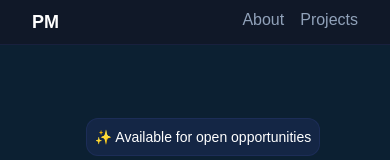
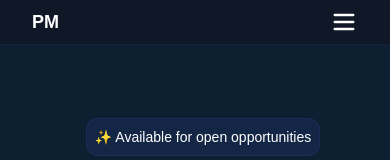
Before and after one commit to PeterDMadrid/Portfolio, a Next.js app: page / in a window 390 px wide. Shown: the top 160 px of the page. Built offline with nearby package versions, Linux system fonts and the light colour scheme.

Commit message:
Edited header mobile view

```diff
--- a/src/app/layout.tsx
+++ b/src/app/layout.tsx
@@ -1,5 +1,4 @@
 import type { Metadata } from "next";
-import { Geist, Geist_Mono } from "next/font/google";
 import "./globals.css";
 import Header from "@/components/Header";
 
--- a/src/components/Header.tsx
+++ b/src/components/Header.tsx
@@ -2,9 +2,11 @@
 
 import Link from "next/link";
 import { useEffect, useState } from "react";
+import { X, Menu } from "lucide-react";
 
 export default function Header() {
     const [scrolled, setScrolled] = useState(false);
+    const [isMenuOpen, setMenu] = useState(false);
 
     useEffect(() => {
         const handleScroll = () => {
@@ -16,22 +18,56 @@ export default function Header() {
 
     return (
         <header>
-            <nav
-                className={`
-      flex justify-between
-      fixed top-0 w-full px-8
-      z-[1000] transition-all duration-100 ease-in-out
-      ${scrolled
-                        ? "bg-transparent backdrop-blur-0 shadow-none py-2"
-                        : "bg-gray-900 backdrop-blur-[50px] py-2 border-b border-[#6366f1]/10"}
-    `}
-            >
+            <div className={`flex justify-between fixed top-0 w-full px-8 z-[1000] transition-all duration-100 ease-in-out
+      ${scrolled ? "bg-transparent backdrop-blur-0 shadow-none py-2" : "bg-gray-900 backdrop-blur-[50px] py-2 border-b border-[#6366f1]/10"}`}>
                 <Link href="/" className="text-white font-bold text-lg cursor-pointer">PM</Link>
-                <div className="flex gap-4 text-slate-400">
-                    <Link href="/about" className="font-light text-md cursor-pointer">About</Link>
-                    <Link href="/" className="font-light text-md cursor-pointer">Projects</Link>
+                <nav className="hidden md:block ">
+                    <div className="flex gap-4 text-slate-400">
+                        <Link href="/" className="font-light text-md cursor-pointer">Home</Link>
+                        <Link href="/about" className="font-light text-md cursor-pointer">About</Link>
+                        <Link href="/projects" className="font-light text-md cursor-pointer">Projects</Link>
+                    </div>
+                </nav>
+                <button className="md:hidden text-white"
+                    onClick={() => setMenu(!isMenuOpen)}
+                >{isMenuOpen ? <X size={28} /> : <Menu size={28} />}</button>
+            </div>
+            {isMenuOpen && (
+                <div className="fixed inset-0 top-0 md:hidden z-[999] flex justify-end">
+                    {/* Backdrop */}
+                    <div
+                        className="absolute inset-0 bg-black/50 backdrop-blur-sm"
+                        onClick={() => setMenu(false)}
+                    />
+
+                    {/* Menu Content */}
+                    <div className="relative bg-gray-900/95 backdrop-blur-md border-b border-[#6366f1]/10 px-8 pb-6 pt-20 w-[50%] text-end">
+                        <nav className="flex flex-col space-y-6">
+                            <Link
+                                href="/"
+                                className="text-slate-400 font-light text-lg cursor-pointer transition-colors hover:text-white"
+                                onClick={() => setMenu(false)}
+                            >
+                                Home
+                            </Link>
+                            <Link
+                                href="/about"
+                                className="text-slate-400 font-light text-lg cursor-pointer transition-colors hover:text-white"
+                                onClick={() => setMenu(false)}
+                            >
+                                About
+                            </Link>
+                            <Link
+                                href="/projects"
+                                className="text-slate-400 font-light text-lg cursor-pointer transition-colors hover:text-white"
+                                onClick={() => setMenu(false)}
+                            >
+                                Projects
+                            </Link>
+                        </nav>
+                    </div>
                 </div>
-            </nav>
+            )}
         </header>
     )
 }
```
Also changed, not shown: package.json (+7 -6 lines), 1 other file (tests, documents, lock files or other folders).
